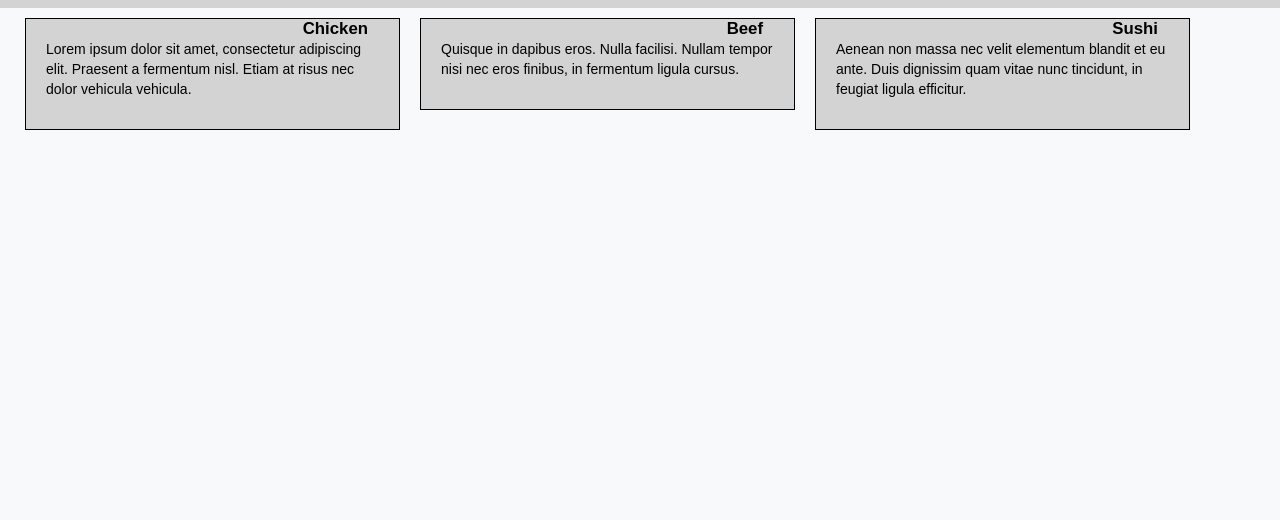
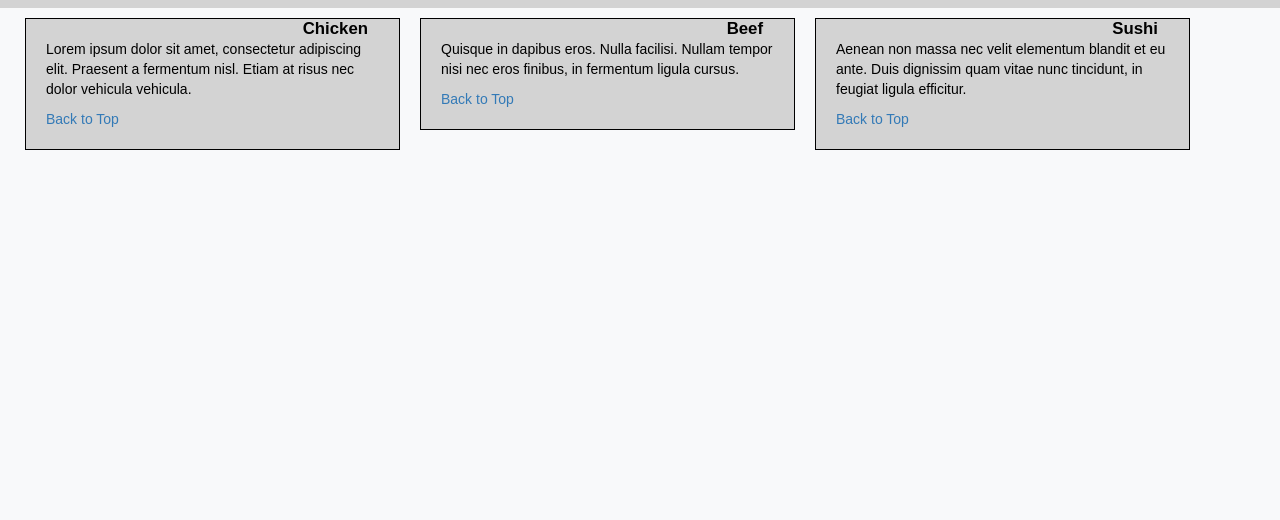
Before and after one commit to Nurdaulet1123/Mod3-solution, a plain HTML site: page index.html in a window 1280 px wide. Shown: the part 280-800 px from the top of the page. Drawn offline with nearby package versions, Linux system fonts and the light colour scheme.

Commit message:
Update index.html

```diff
--- a/index.html
+++ b/index.html
@@ -38,24 +38,31 @@
   </div>
 
   <!-- Высокий раздел с сеткой -->
-  <div class="container-fluid">
+<!-- Anchor Link at the Top -->
+<a id="top"></a>
+
+<div class="container-fluid">
     <div class="row" style="height: 1000px; background-color: #f8f9fa;">
       <div class="col-xs-12">
         <section class="section section1">
             <h2 class="section-title">Chicken</h2>
             <p>Lorem ipsum dolor sit amet, consectetur adipiscing elit. Praesent a fermentum nisl. Etiam at risus nec dolor vehicula vehicula.</p>
+            <a href="#top">Back to Top</a> <!-- Back to Top link -->
         </section>
         <section class="section section2">
             <h2 class="section-title">Beef</h2>
             <p>Quisque in dapibus eros. Nulla facilisi. Nullam tempor nisi nec eros finibus, in fermentum ligula cursus.</p>
+            <a href="#top">Back to Top</a> <!-- Back to Top link -->
         </section>
         <section class="section section3">
             <h2 class="section-title">Sushi</h2>
             <p>Aenean non massa nec velit elementum blandit et eu ante. Duis dignissim quam vitae nunc tincidunt, in feugiat ligula efficitur.</p>
+            <a href="#top">Back to Top</a> <!-- Back to Top link -->
         </section>
       </div>
     </div>
-  </div>
+</div>
+
 
   <footer class="text-center">
     <p>&copy; 2024 Food, LLC. All rights reserved.</p>
```
